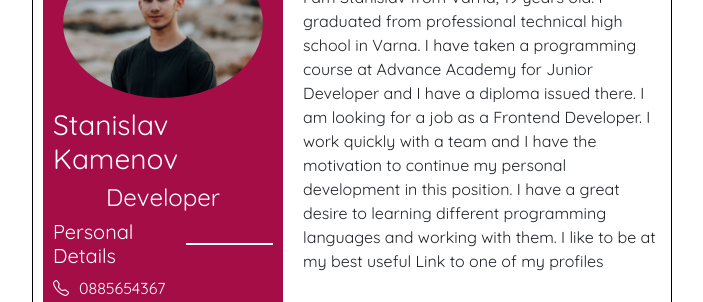
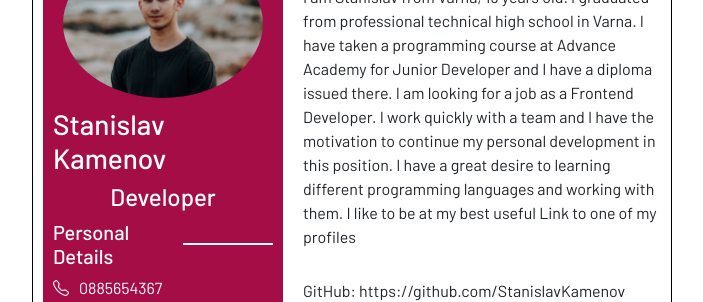
Before and after one commit to StanislavKamenov/CV-Test, a plain HTML site: page index.html in a window 1280 px wide. Shown: the part 72-374 px from the top of the page, without its empty margins (288-991 px from the left). Drawn offline with nearby package versions, Linux system fonts and the light colour scheme.

Commit message:
Adjustments

```diff
--- a/style.css
+++ b/style.css
@@ -1,19 +1,19 @@
-@import url("https://fonts.googleapis.com/css2?family=Quicksand:wght@300;400;500;600;700&display=swap");
+@import url("https://fonts.googleapis.com/css2?family=Barlow:ital,wght@0,100;0,200;0,300;0,400;0,500;0,600;0,700;0,800;0,900;1,100;1,200;1,300;1,400;1,500;1,600;1,700;1,800;1,900&display=swap");
 
 body {
-  font-family: "Quicsand", sans-serif;
+  font-family: "Barlow", sans-serif;
 }
 
 .cv-holder {
   height: 100vh;
 }
 
-@font-face {
+/* @font-face {
   font-family: "Quicsand";
   src: url(./root/fonts/Quicksand-Regular.ttf) format("woff2");
   font-style: normal;
   font-weight: 300;
-}
+} */
 
 .content-box {
   width: 80vh;
@@ -28,13 +28,14 @@ body {
 
 .personal-info {
   background: rgb(165, 13, 71);
-  font-family: "Quicsand", sans-serif;
+  font-family: "Barlow", sans-serif;
   width: 30vh;
   color: white;
   display: flex;
   flex-direction: column;
   align-items: flex-start;
   padding: 10px;
+  border-radius: 10px;
 }
 
 .personal-info img,
@@ -96,7 +97,7 @@ img {
 .profile-info {
   margin-left: 20px;
   width: calc(100% - 30vh - 20px);
-  font-family: "Quicsand", sans-serif;
+  font-family: "Barlow", sans-serif;
 }
 
 .profile-section {
@@ -136,3 +137,11 @@ a:visited {
 .icon-text a {
   margin-left: 10px;
 }
+
+a:hover {
+  text-decoration: underline;
+}
+
+.personal-info p:hover {
+  text-decoration: underline;
+}
```
